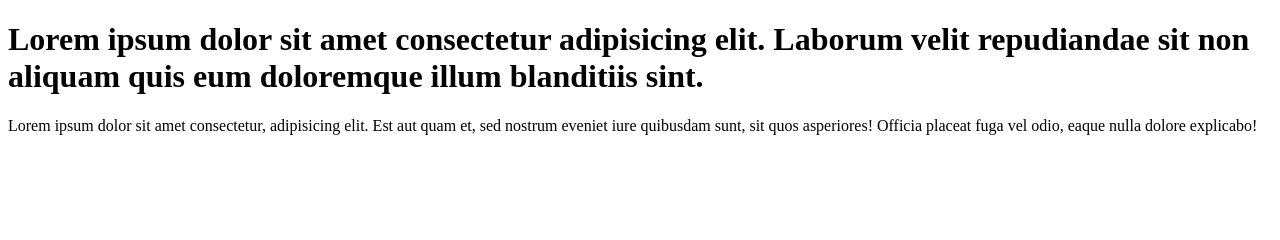
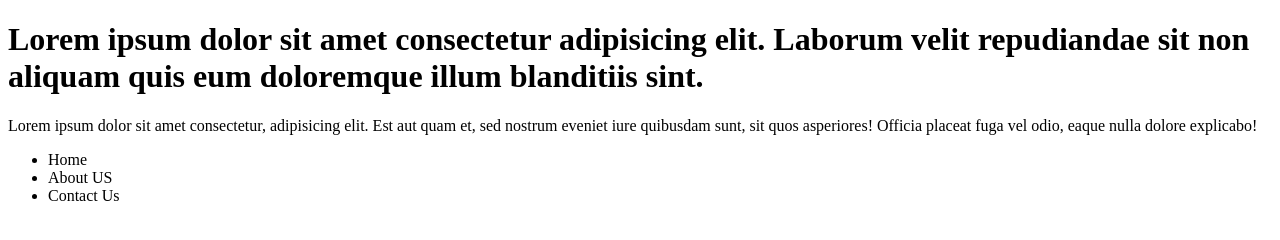
Before and after one commit to Leflx-Light/gitfour, a plain HTML site: page index.html in a window 1280 px wide. Drawn offline with Linux system fonts and the light colour scheme.

Commit message:
List added in index.html file

```diff
--- a/index.html
+++ b/index.html
@@ -8,5 +8,10 @@
 <body>
     <h1>Lorem ipsum dolor sit amet consectetur adipisicing elit. Laborum velit repudiandae sit non aliquam quis eum doloremque illum blanditiis sint.</h1>
     <p>Lorem ipsum dolor sit amet consectetur, adipisicing elit. Est aut quam et, sed nostrum eveniet iure quibusdam sunt, sit quos asperiores! Officia placeat fuga vel odio, eaque nulla dolore explicabo!</p>
+    <ul>
+        <li>Home</li>
+        <li>About US</li>
+        <li>Contact Us</li>
+    </ul>
 </body>
 </html>
```
